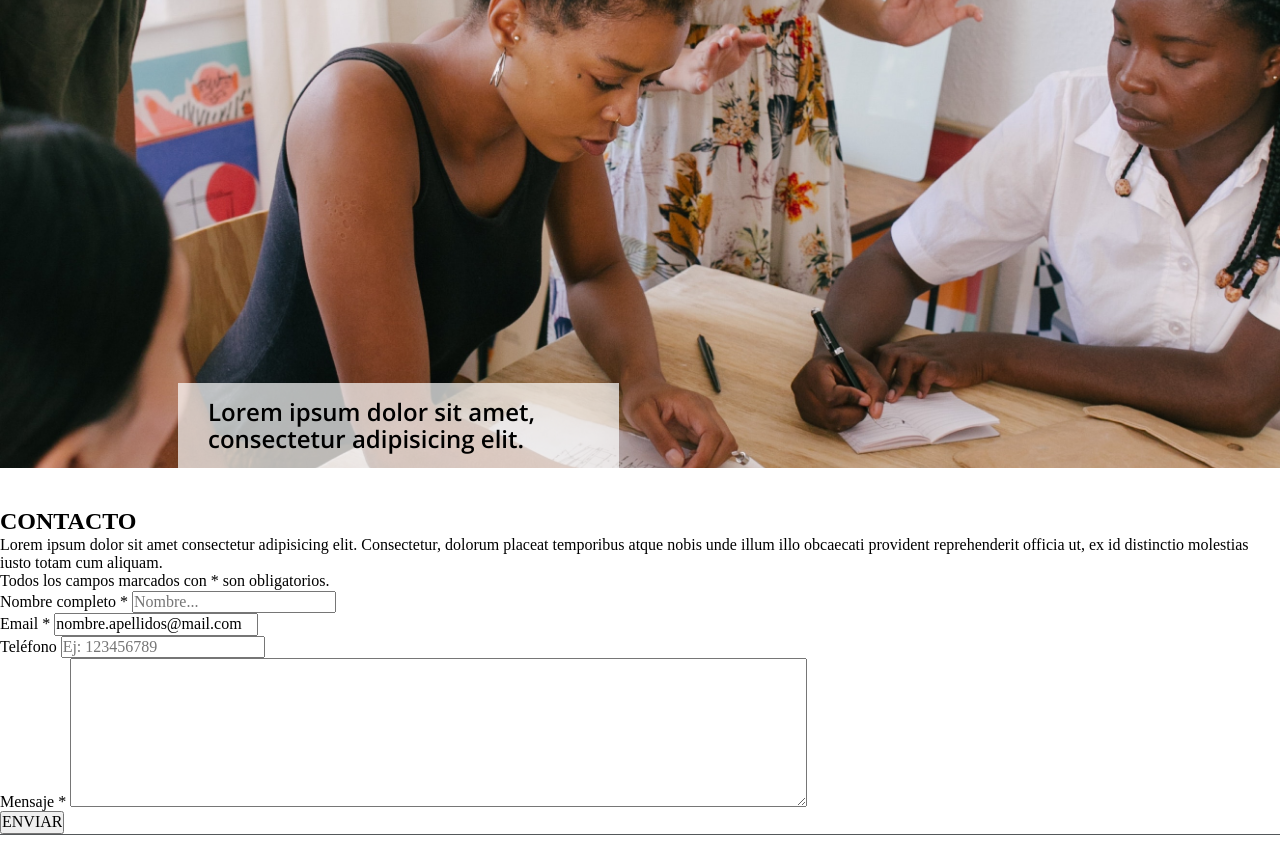
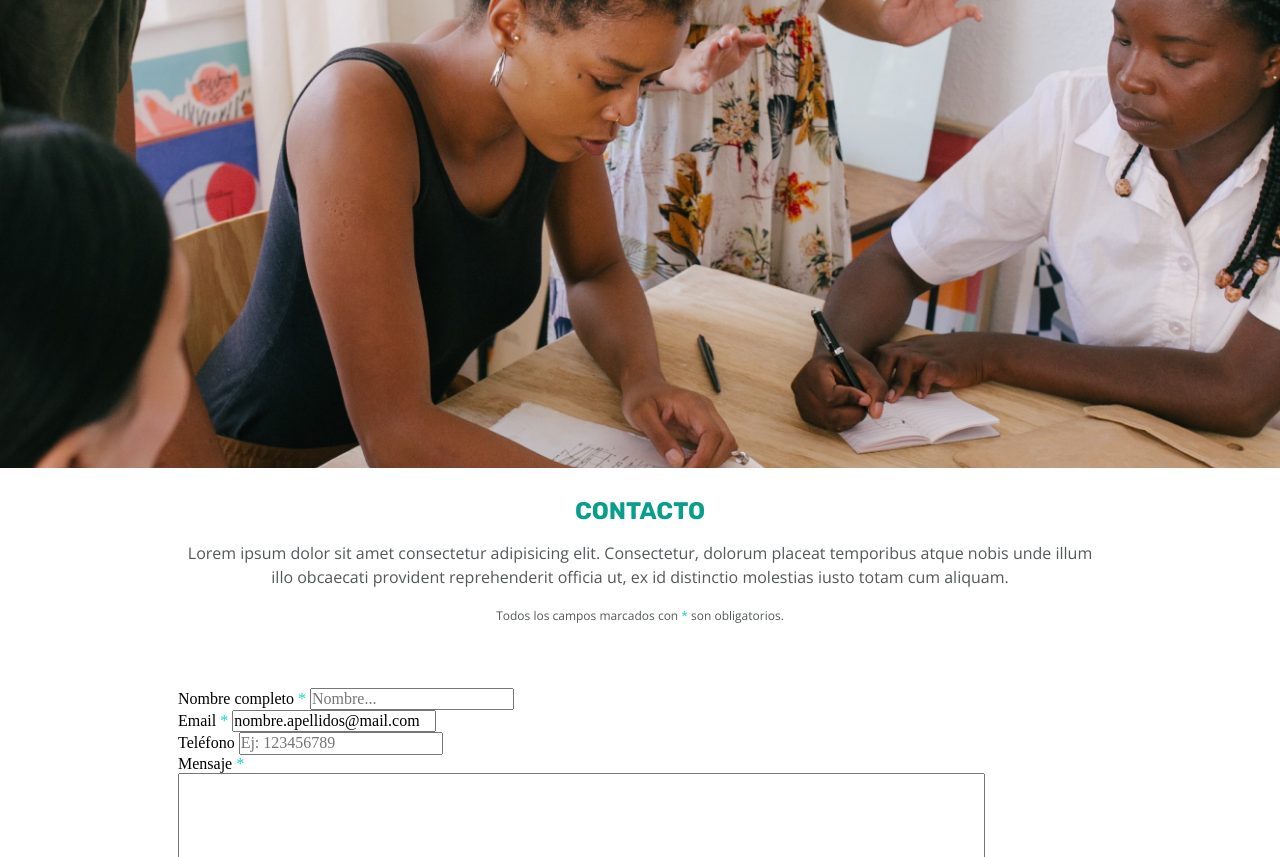
Before and after one commit to miriamela/Project-Kappa, a website: page src/html/contact.html in a window 1280 px wide. Shown: the part 82-939 px from the top of the page. Drawn offline with nearby package versions, Linux system fonts and the light colour scheme; files that its build step writes are made by us from their sources; files whose address does not match are found by name.

Commit message:
add style form

```diff
--- a/src/html/partials/form.html
+++ b/src/html/partials/form.html
@@ -1,5 +1,5 @@
 <article class="main-contact">
-  <div class="wrapper-contact">
+  <div class="wrapper">
     <h2 class="contact">CONTACTO</h2>
     <p>
       Lorem ipsum dolor sit amet consectetur adipisicing elit. Consectetur,
@@ -13,16 +13,16 @@
     </p>
   </div>
 </article>
-<form action="https://formspree.io/xnqgdedq" method="POST">
+<form class="wrapper form" action="https://formspree.io/xnqgdedq" method="POST">
   <div>
-    <label
-      >Nombre completo <span class="asterisk">*</span>
+    <label>
+      Nombre completo <span class="asterisk">*</span>
       <input type="text" placeholder="Nombre..." id="name" name="name" />
     </label>
   </div>
   <div>
-    <label
-      >Email <span class="asterisk">*</span>
+    <label>
+      Email <span class="asterisk">*</span>
       <input
         type="email"
         placeholder="Email"
@@ -33,20 +33,14 @@
     </label>
   </div>
   <div>
-    <label
-      >Teléfono
+    <label>
+      Teléfono
       <input type="tel" placeholder="Ej: 123456789" id="phone" name="phone" />
     </label>
   </div>
   <div>
     <label for="comments">Mensaje <span class="asterisk">*</span></label>
-    <textarea
-      class="block"
-      id="comments"
-      name="comments"
-      rows="8"
-      cols="80"
-    ></textarea>
+    <textarea id="comments" name="comments" rows="8" cols="80"></textarea>
   </div>
   <div><input class="send" type="submit" value="ENVIAR" /></div>
 </form>
--- /dev/null
+++ b/src/scss/layout/_form.scss
@@ -0,0 +1,41 @@
+.hero {
+  margin-bottom: 0;
+  & .quote {
+    display: none;
+  }
+}
+.asterisk {
+  color: $primary-color2;
+}
+
+.main-contact .wrapper {
+  text-align: center;
+
+  & .contact {
+    color: $primary-color;
+    font-family: $secondary-font;
+    font-size: $xxlarge;
+    margin: 30px 0 15px 0;
+  }
+  & p {
+    font-family: $primary-font;
+    font-size: $small;
+    line-height: 24px;
+    color: $neutral-color;
+  }
+  & .small {
+    font-size: 12px;
+    margin: 15px 0 60px 0;
+  }
+}
+
+.form {
+  display: flex;
+  flex-direction: column;
+  align-items: flex-start;
+  width: 100%;
+}
+
+textarea {
+  width: 100%;
+}
--- a/src/scss/main.scss
+++ b/src/scss/main.scss
@@ -6,4 +6,5 @@
 @import "layout/hero";
 @import "layout/team";
 @import "layout/card";
+@import "layout/form";
 @import "layout/footer";
```
